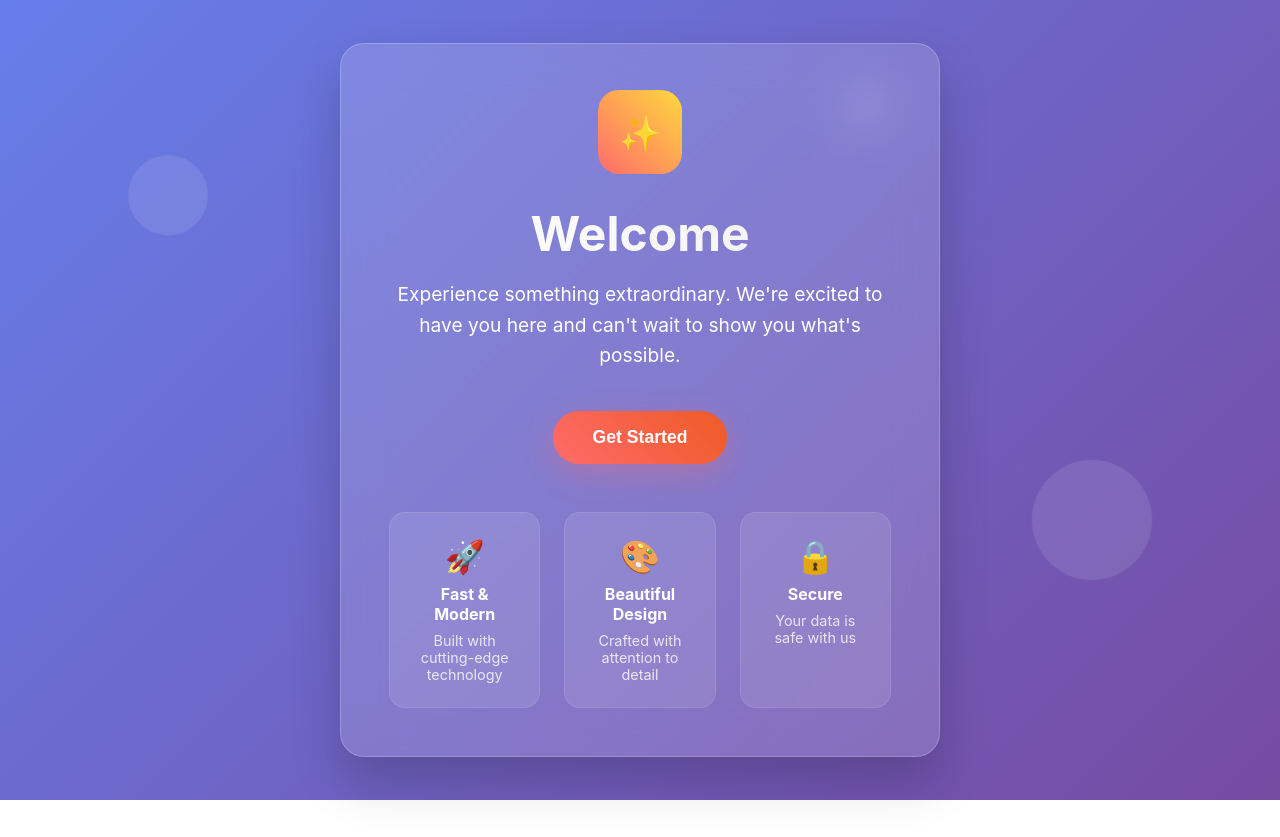
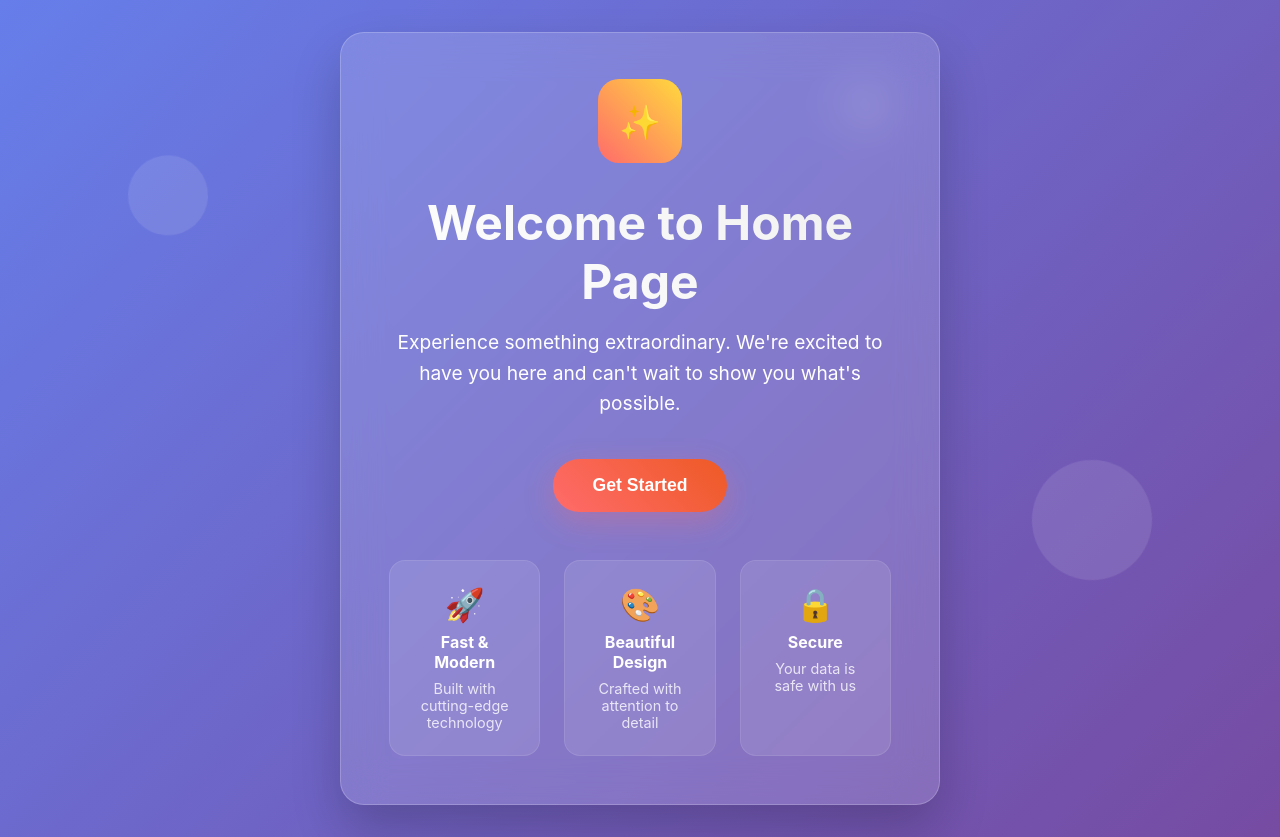
Before and after one commit to MAHAVEER-IT/myproject, a plain HTML site: page index.html in a window 1280 px wide. Before the commit the page ends 800 px from the top, so only its background shows below. Drawn offline with Linux system fonts and the light colour scheme.

Commit message:
Update index.html

```diff
--- a/index.html
+++ b/index.html
@@ -233,7 +233,7 @@
     <div class="container">
         <div class="welcome-card">
             <div class="logo">✨</div>
-            <h1>Welcome</h1>
+            <h1>Welcome to Home Page</h1>
             <p class="subtitle">
                 Experience something extraordinary. We're excited to have you here and can't wait to show you what's possible.
             </p>
```
